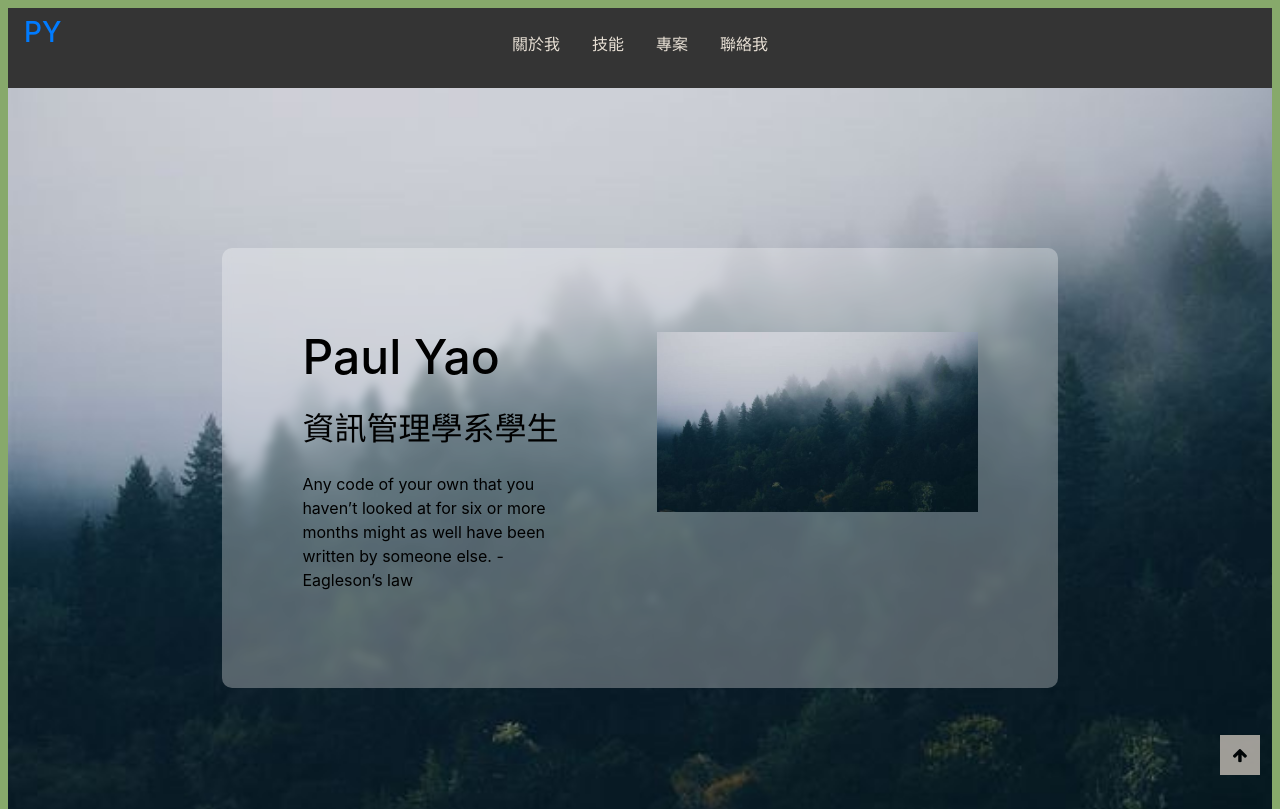
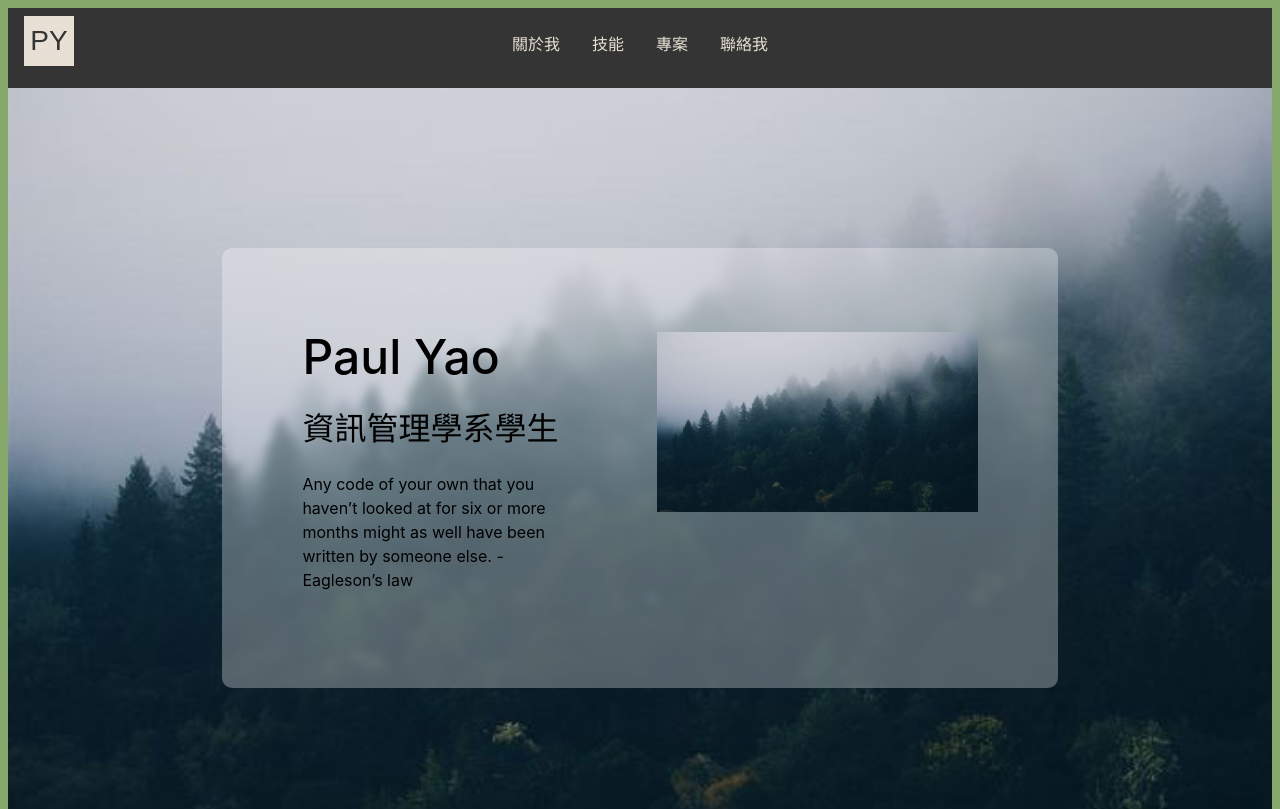
Before and after one commit to a1093316/PaulYao_Website, a plain HTML site: page index.html in a window 1280 px wide. Shown: the top 809 px of the page. Drawn offline with nearby package versions, Linux system fonts and the light colour scheme.

Commit message:
Add files via upload

```diff
--- a/styles/script.js
+++ b/styles/script.js
@@ -26,3 +26,54 @@
 //         }
 //     });
 // });
+
+// 點擊nav-item的滑動動畫
+$(document).ready(function () {
+    // 當選項被點擊時
+    $('.navbar-nav a').on('click', function (e) {
+        // 阻止默認行為
+        e.preventDefault();
+
+        // 取得目標錨點的 ID
+        var targetId = $(this).attr('href');
+
+        // 使用 animate 實現滑動動畫
+        $('html, body').animate({
+            scrollTop: $(targetId).offset().top
+        }, 500); // 1000 毫秒為動畫時間
+    });
+});
+
+
+// 回到頁面頂端按鈕的滑動動畫
+$(document).ready(function () {
+
+
+    $("h1").delay("1000").fadeIn();
+
+
+    // hide #back-top first
+    $("#back-top").hide();
+
+
+    // fade in #back-top
+    $(function () {
+        $(window).scroll(function () {
+            if ($(this).scrollTop() > 100) {
+                $('#back-top').fadeIn();
+            } else {
+                $('#back-top').fadeOut();
+
+            }
+        });
+
+
+        // scroll body to 0px on click
+        $('#back-top').click(function () {
+            $('body,html').animate({
+                scrollTop: 0
+            }, 500);
+            return false;
+        });
+    });
+});
--- a/styles/style.css
+++ b/styles/style.css
@@ -25,6 +25,27 @@ body {
 	border: solid #87a96b;
 	border-width: 0px 8px 8px 8px;
 	z-index: 9;
+}
+
+.logo-background {
+	background: #e8e0d5;
+	min-width: 50px;
+	min-height: 50px;
+	color: #343434;
+	font-family: fantasy;
+	font-style: normal;
+	display: flex;
+	justify-content: center;
+	align-items: center;
+	text-decoration: none;
+}
+
+.logo-background>h3 {
+	margin: 0;
+}
+
+.navbar-custom a {
+	text-decoration: none;
 }
 
 .btn-back-to-top {
@@ -99,7 +120,7 @@ a {
 }
 
 
-@media (width < 900px) {
+@media (width < 1000px) {
 	.home .home-portfolio {
 		padding: 1rem;
 	}
@@ -127,17 +148,6 @@ a {
 		display: none;
 	}
 }
-
-/* .portfolio {
-	width: 40%;
-	margin-right: auto;
-
-}
-
-.portfolio-picture {
-	width: 40%;
-	margin-left: auto;
-} */
 
 .topic {
 	text-decoration: underline 3px #87a96b;
@@ -293,7 +303,7 @@ textarea {
 	justify-content: start;
 }
 
-@media (width < 900px) {
+@media (width < 00px) {
 	.project {
 		grid-template-columns: repeat(1, 1fr);
 	}
```
